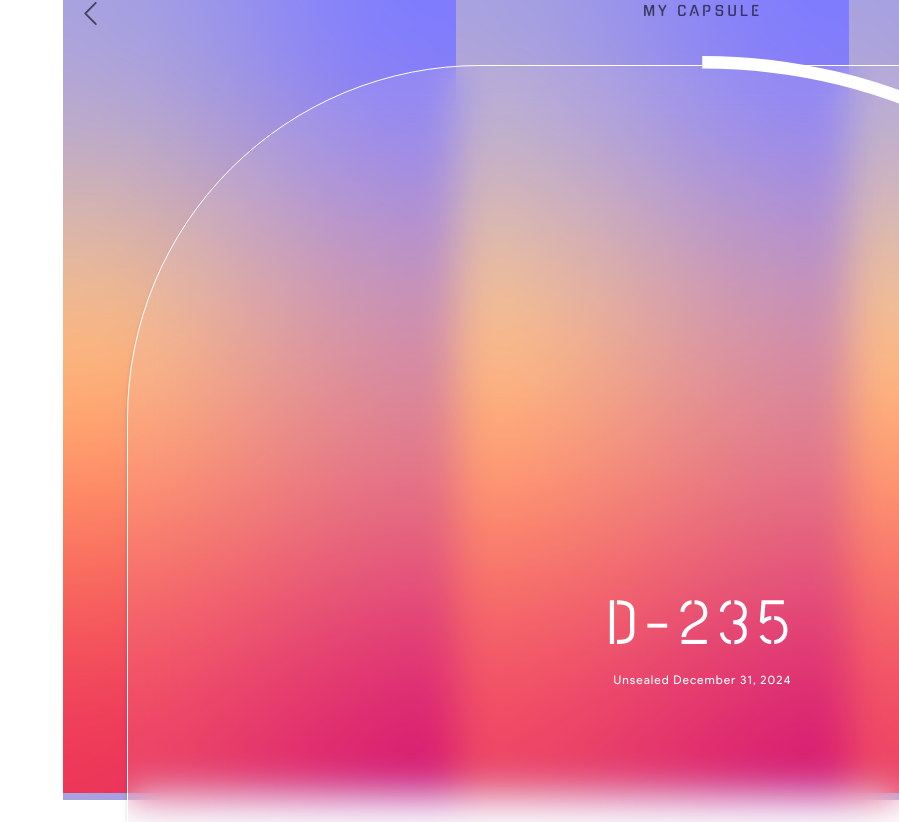
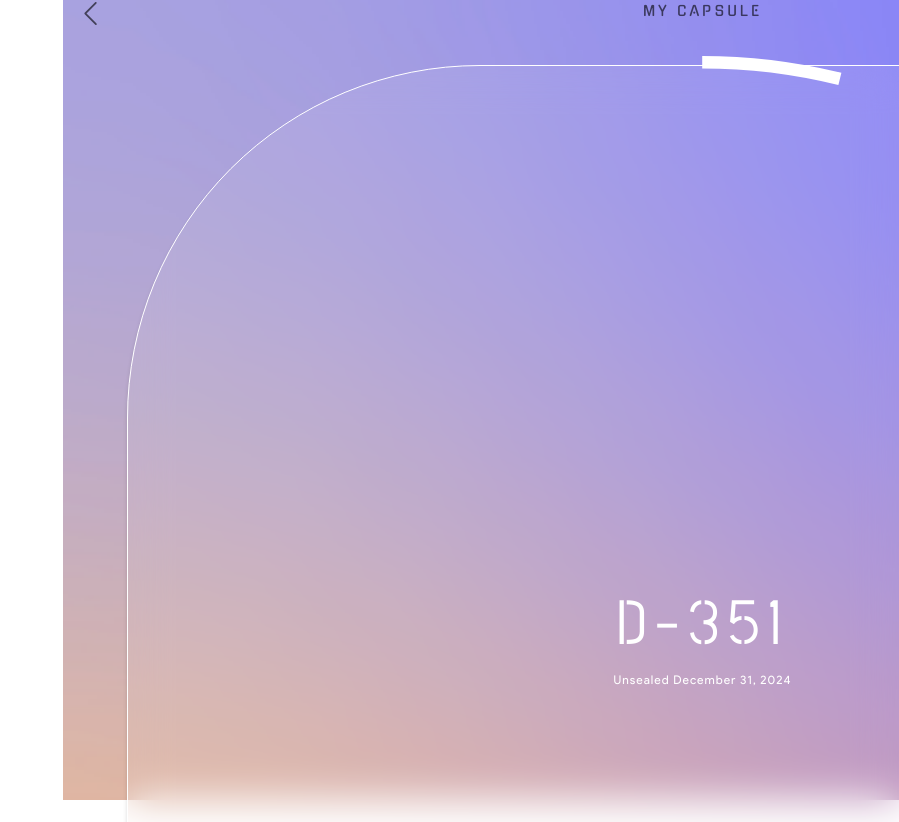
Before and after one commit to 2024-GDSCKU-TimeCapsule/Frontend, a React (Create React App) app in the folder timecapsule/: page / in a window 1280 px wide. Shown: the top 822 px of the page, without its empty margins (381-1280 px from the left). Built offline with nearby package versions, Linux system fonts and the light colour scheme; what @supabase/auth-helpers-react would draw is missing.

Commit message:
[feat] setting icon, leftdays 함수 사용

```diff
--- a/timecapsule/src/pages/Main/Main/Main.css
+++ b/timecapsule/src/pages/Main/Main/Main.css
@@ -2,6 +2,8 @@
     width: 100vw;
     height: 100vh;
     background-image: url(./img/자산\ 2ss\ 1.png);
+    background-size: cover;
+    background-repeat: no-repeat;
     flex-shrink: 0;
     display: flex;
     flex-direction: column;
@@ -13,6 +15,12 @@
 .footer-container {
     position: absolute;
     bottom: 0px;
+}
+
+.setting-icon {
+    position: absolute;
+    top: 3.4vh;
+    right: 5.09vw;
 }
 
 .dday-circle {
--- a/timecapsule/src/pages/Main/Main/Main.js
+++ b/timecapsule/src/pages/Main/Main/Main.js
@@ -3,6 +3,7 @@ import menu from './img/Subtract.svg';
 import create from './img/Vector.svg';
 import mycapsule from './img/Union.svg';
 import archiving from './img/Group 22.svg';
+import setting from './img/레이어_1.svg';
 import { CircularProgressbarWithChildren } from 'react-circular-progressbar';
 import dayjs from 'dayjs';
 import Header from '../../../components/Layout/Header/Header';
@@ -10,11 +11,14 @@ import Footer from '../../../components/Layout/Footer/Footer';
 import { Link } from 'react-router-dom';
 
 const Main = () => {
-    const dday = 235;
+    const dday = leftdays();
     const progress = ((365 - dday) / 365) * 100;
     return (
         <div className="main-container">
             <Header />
+            <Link to="/mypage">
+                <img className="setting-icon" src={setting} alt="setting-icon" />
+            </Link>
             <div className="dday-circle">
                 <CircularProgressbarWithChildren value={progress}>
                     <div className="main-dday">D-{dday}</div>
@@ -43,4 +47,15 @@ const Main = () => {
     );
 };
 
+const leftdays = () => {
+    const today = dayjs();
+    const endOfYear = dayjs().endOf('year');
+    const daysLeft = endOfYear.diff(today, 'day');
+    if (daysLeft === 0) {
+        return 'DAY';
+    } else {
+        return daysLeft;
+    }
+};
+
 export default Main;
```
Also changed, not shown: timecapsule/src/pages/Main/Main/img/레이어_1.svg (added).
